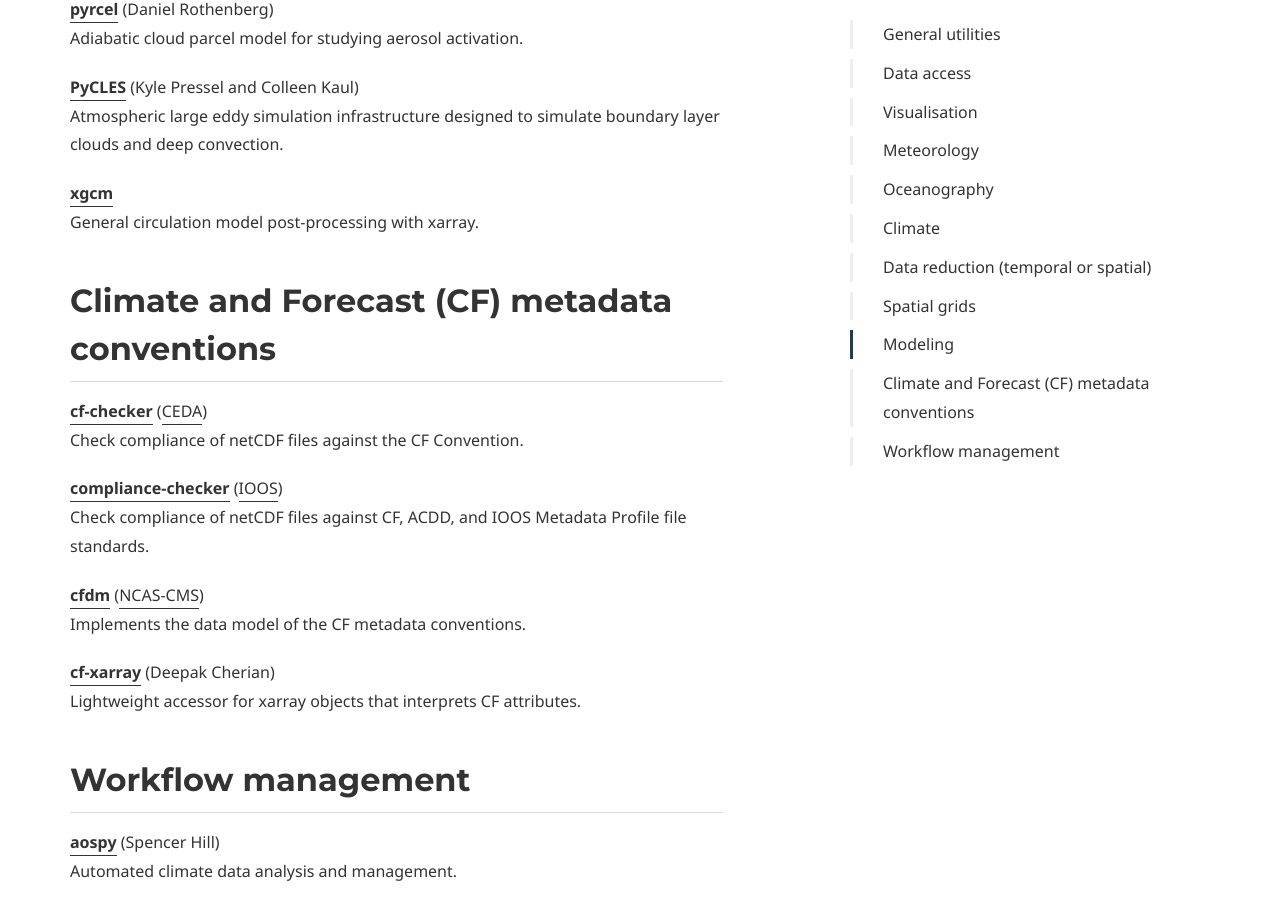
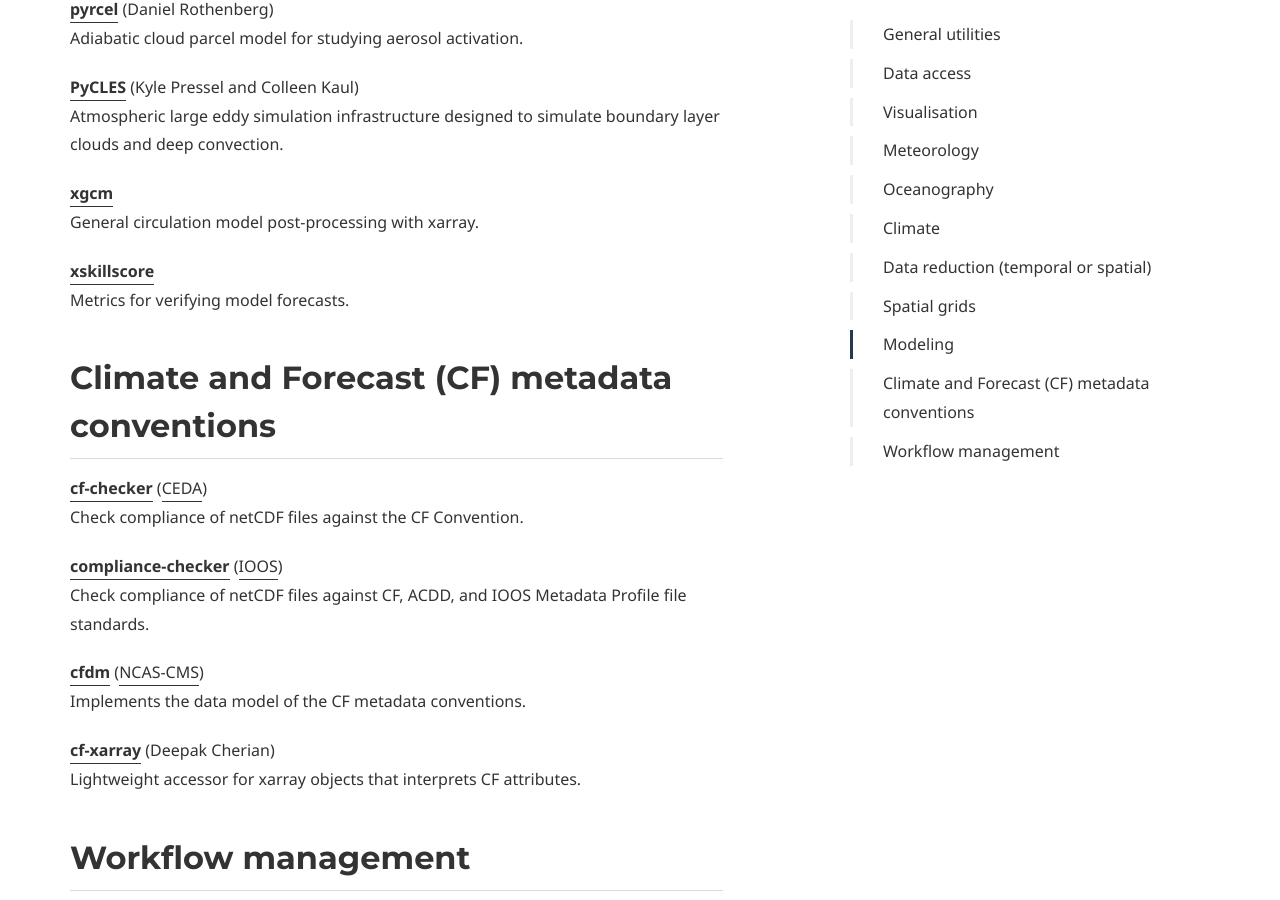
Before and after one commit to PyAOS/pyaos.github.io, a Jekyll site: the page built from packages.md, in a window 1280 px wide and 900 px high, scrolled down 6311 px. Built offline with Jekyll 4.4.1, drawn with Linux system fonts in a browser that asks for light colours; some web fonts are replaced.

Commit message:
Add xskillscore

```diff
--- a/packages.md
+++ b/packages.md
@@ -229,6 +229,9 @@
 **[xgcm](https://xgcm.readthedocs.io/)**
 General circulation model post-processing with xarray.
 
+**[xskillscore](https://xskillscore.readthedocs.io/)**
+Metrics for verifying model forecasts.
+
 ## Climate and Forecast (CF) metadata conventions
 
 **[cf-checker](https://github.com/cedadev/cf-checker)** ([CEDA](https://www.ceda.ac.uk/))
```
